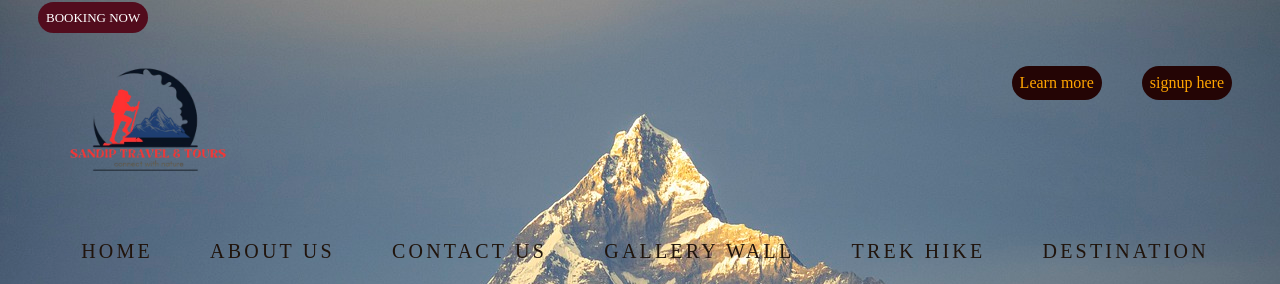
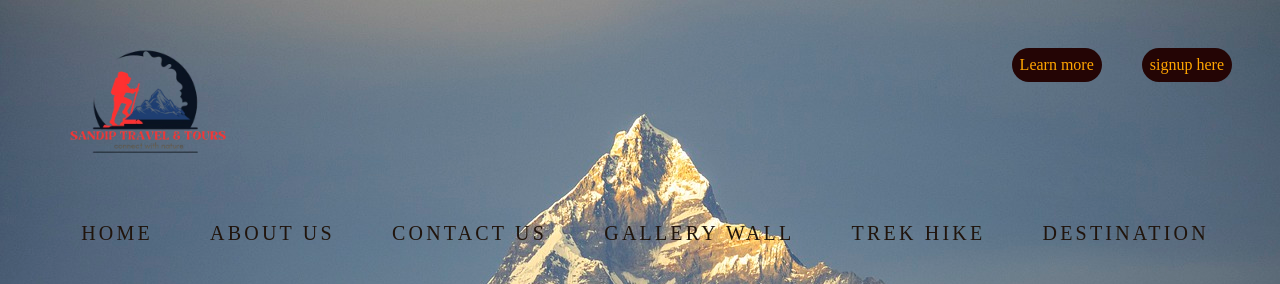
Before and after one commit to sandip-bhujel/practice-index, a plain HTML site: page index.html in a window 1280 px wide. Shown: the top 284 px of the page. Drawn offline with Linux system fonts and the light colour scheme.

Commit message:
Update index.html

```diff
--- a/index.html
+++ b/index.html
@@ -12,7 +12,7 @@
     <section>
       <!--header section-->
       <header>
-        <div><a href="#" class="btntwo">BOOKING NOW</a></div>
+<!--         <div><a href="#" class="btntwo">BOOKING NOW</a></div> -->
 
           <a href="#" class="btnone">signup here</a>
 
```
